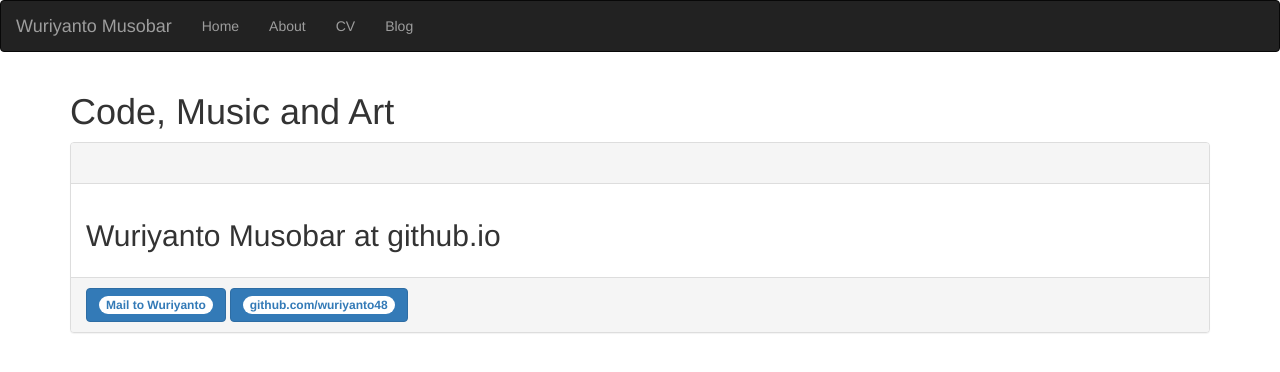
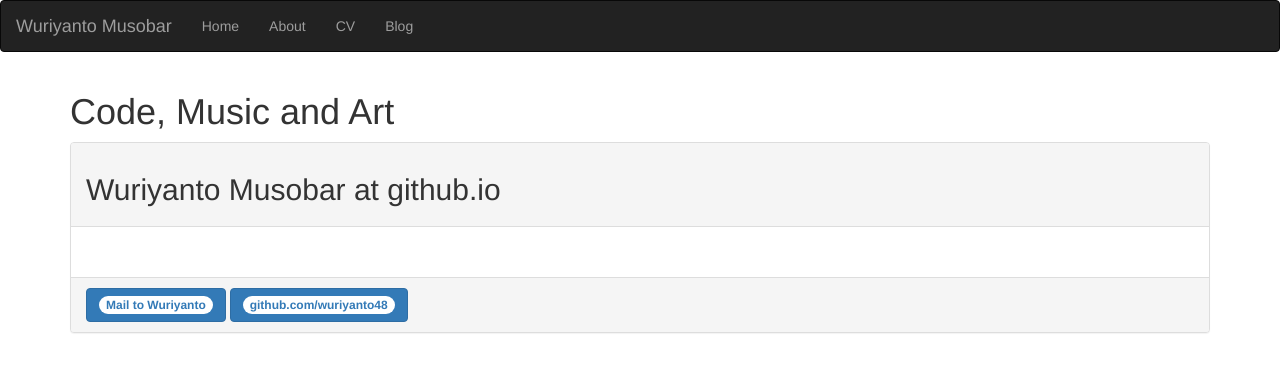
Before and after one commit to wuriyanto48/wuriyanto48.github.io, a Jekyll site: the page built from blog/index.html, in a window 1280 px wide. Shown: the top 372 px of the page. Built offline with Jekyll 4.4.1, drawn with Linux system fonts in a browser that asks for light colours; nearby versions of some CDN libraries; Markdown is read by kramdown in place of the engine named in the settings.

Commit message:
Update index.html

```diff
--- a/blog/index.html
+++ b/blog/index.html
@@ -1,11 +1,11 @@
 ---
 layout: default
-title: Wuriyanto Musobar at github.io
+title_header: Wuriyanto Musobar at github.io
 ---
 	<h2>{{ page.title }}</h2>
 	<ul class="posts">
 
-	  {% for post in site.post %}
+	  {% for post in site.posts %}
 	    <li><span>{{ post.date | date_to_string }}</span> » <a href="{{ post.url }}" title="{{ post.title }}">{{ post.title }}</a></li>
 	  {% endfor %}
 	</ul>
```
